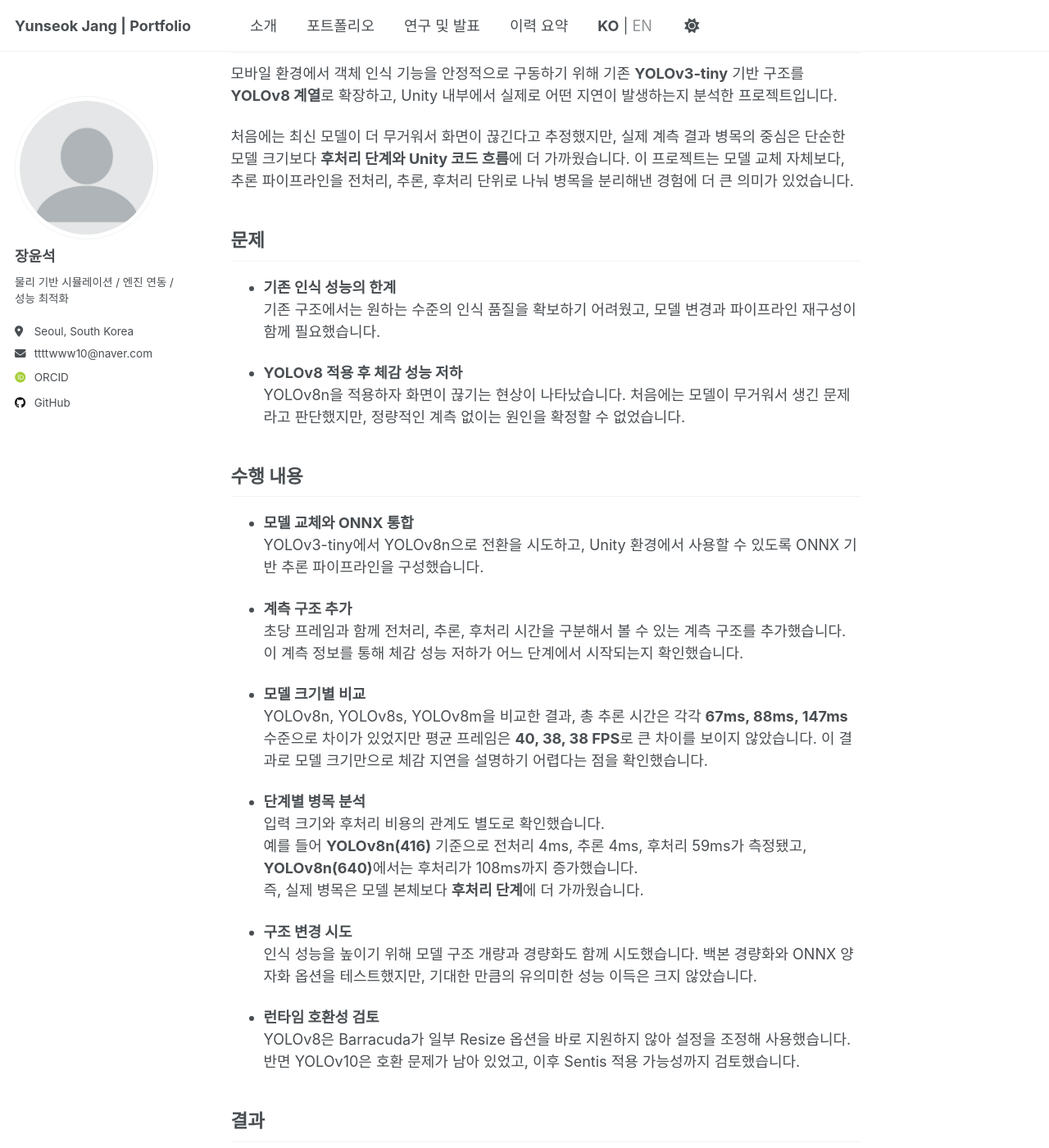
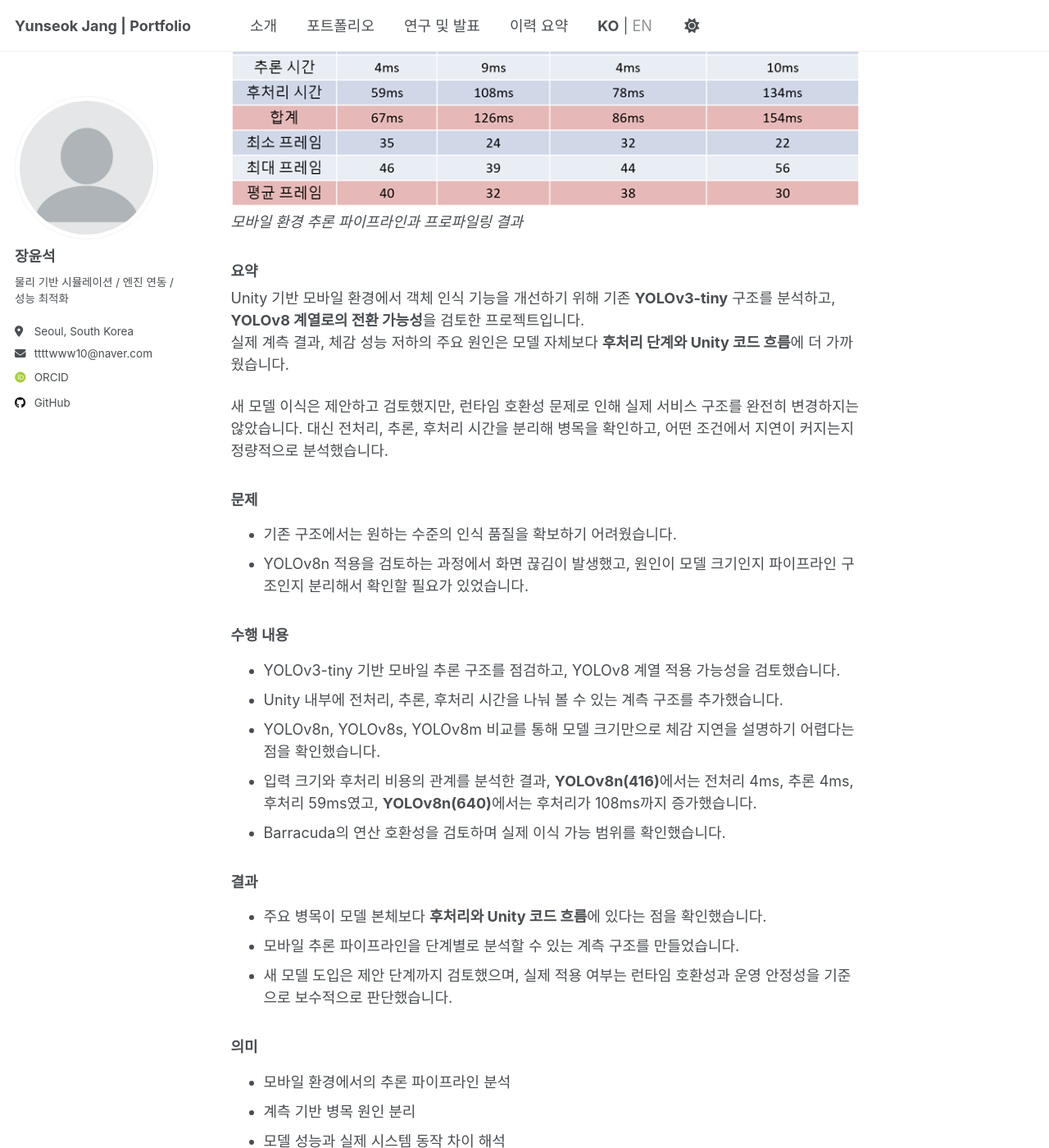
Before and after one commit to dodogcat/dodogcat.github.io, a Jekyll site: the page built from _portfolio/2-mobile-optimization.md, in a window 1280 px wide and 1400 px high, scrolled down 350 px. Shown: the whole window at 82% size. Built offline with Jekyll 4.4.1, drawn with Linux system fonts in a browser that asks for light colours; some web fonts are replaced; some of the changed text lies outside the part shown.

Commit message:
Shorten mobile optimization portfolio summary

```diff
--- a/_portfolio/2-mobile-optimization.md
+++ b/_portfolio/2-mobile-optimization.md
@@ -1,6 +1,6 @@
 ---
 title: "모바일 객체 인식 파이프라인 분석"
-excerpt: "YOLOv3-tiny에서 YOLOv8 계열로 전환을 시도하며, Unity 기반 모바일 환경에서 추론 병목을 단계별로 분석한 프로젝트입니다.<br/><img src='/images/notion4.png'>"
+excerpt: "Unity 기반 모바일 환경에서 객체 인식 파이프라인의 병목을 분석하고, 모델 전환 가능성을 검토한 프로젝트입니다.<br/><img src='/images/notion4.png'>"
 collection: portfolio
 category: ai
 tags:
@@ -9,7 +9,6 @@ tags:
   - Unity
   - YOLO
   - 성능 분석
-  - 모바일 추론
 ---
 
 **기간**: 2024.09 - 2024.12
@@ -17,57 +16,38 @@ tags:
 **기술 스택**: Unity, C#, ONNX, Barracuda, YOLOv3-tiny, YOLOv8, Xcode Instruments, iPad / 모바일 환경
 **코드**: 비공개 저장소, 요청 시 설명 가능
 
-## 개요
-
-모바일 환경에서 객체 인식 기능을 안정적으로 구동하기 위해 기존 **YOLOv3-tiny** 기반 구조를 **YOLOv8 계열**로 확장하고, Unity 내부에서 실제로 어떤 지연이 발생하는지 분석한 프로젝트입니다.
-
-처음에는 최신 모델이 더 무거워서 화면이 끊긴다고 추정했지만, 실제 계측 결과 병목의 중심은 단순한 모델 크기보다 **후처리 단계와 Unity 코드 흐름**에 더 가까웠습니다. 이 프로젝트는 모델 교체 자체보다, 추론 파이프라인을 전처리, 추론, 후처리 단위로 나눠 병목을 분리해낸 경험에 더 큰 의미가 있었습니다.
-
-## 문제
-
-- **기존 인식 성능의 한계**
-  기존 구조에서는 원하는 수준의 인식 품질을 확보하기 어려웠고, 모델 변경과 파이프라인 재구성이 함께 필요했습니다.
-
-- **YOLOv8 적용 후 체감 성능 저하**
-  YOLOv8n을 적용하자 화면이 끊기는 현상이 나타났습니다. 처음에는 모델이 무거워서 생긴 문제라고 판단했지만, 정량적인 계측 없이는 원인을 확정할 수 없었습니다.
-
-## 수행 내용
-
-- **모델 교체와 ONNX 통합**
-  YOLOv3-tiny에서 YOLOv8n으로 전환을 시도하고, Unity 환경에서 사용할 수 있도록 ONNX 기반 추론 파이프라인을 구성했습니다.
-
-- **계측 구조 추가**
-  초당 프레임과 함께 전처리, 추론, 후처리 시간을 구분해서 볼 수 있는 계측 구조를 추가했습니다. 이 계측 정보를 통해 체감 성능 저하가 어느 단계에서 시작되는지 확인했습니다.
-
-- **모델 크기별 비교**
-  YOLOv8n, YOLOv8s, YOLOv8m을 비교한 결과, 총 추론 시간은 각각 **67ms, 88ms, 147ms** 수준으로 차이가 있었지만 평균 프레임은 **40, 38, 38 FPS**로 큰 차이를 보이지 않았습니다. 이 결과로 모델 크기만으로 체감 지연을 설명하기 어렵다는 점을 확인했습니다.
-
-- **단계별 병목 분석**
-  입력 크기와 후처리 비용의 관계도 별도로 확인했습니다.
-  예를 들어 **YOLOv8n(416)** 기준으로 전처리 4ms, 추론 4ms, 후처리 59ms가 측정됐고, **YOLOv8n(640)**에서는 후처리가 108ms까지 증가했습니다.
-  즉, 실제 병목은 모델 본체보다 **후처리 단계**에 더 가까웠습니다.
-
-- **구조 변경 시도**
-  인식 성능을 높이기 위해 모델 구조 개량과 경량화도 함께 시도했습니다. 백본 경량화와 ONNX 양자화 옵션을 테스트했지만, 기대한 만큼의 유의미한 성능 이득은 크지 않았습니다.
-
-- **런타임 호환성 검토**
-  YOLOv8은 Barracuda가 일부 Resize 옵션을 바로 지원하지 않아 설정을 조정해 사용했습니다. 반면 YOLOv10은 호환 문제가 남아 있었고, 이후 Sentis 적용 가능성까지 검토했습니다.
-
-## 결과
-
-- 모델 크기 증가 자체보다 **후처리와 Unity 코드 흐름**이 주요 병목이라는 점을 확인했습니다.
-- 입력 해상도가 커질수록 후처리 비용이 급격히 증가한다는 점을 정량적으로 확인했습니다.
-- Unity 기반 모바일 추론 파이프라인을 전처리, 추론, 후처리 단위로 나눠 반복 분석할 수 있는 구조를 만들었습니다.
-- “더 가벼운 모델을 쓰면 해결된다”는 단순한 가설보다, 실제 코드와 파이프라인을 먼저 봐야 한다는 결론을 얻었습니다.
-
-## 의미
-
-이 프로젝트는 다음 역량과 연결됩니다.
-
-- Unity 기반 온디바이스 추론 파이프라인 구축
-- 계측 도구를 통한 병목 원인 분리
-- 모델 성능과 실제 시스템 동작 사이의 차이 분석
-- 런타임 호환성과 후처리 비용을 함께 고려한 최적화 판단
-
 ![모바일 환경 추론 파이프라인](/images/notion5.png)
 *모바일 환경 추론 파이프라인과 프로파일링 결과*
+
+### 요약
+
+Unity 기반 모바일 환경에서 객체 인식 기능을 개선하기 위해 기존 **YOLOv3-tiny** 구조를 분석하고, **YOLOv8 계열로의 전환 가능성**을 검토한 프로젝트입니다.
+실제 계측 결과, 체감 성능 저하의 주요 원인은 모델 자체보다 **후처리 단계와 Unity 코드 흐름**에 더 가까웠습니다.
+
+새 모델 이식은 제안하고 검토했지만, 런타임 호환성 문제로 인해 실제 서비스 구조를 완전히 변경하지는 않았습니다. 대신 전처리, 추론, 후처리 시간을 분리해 병목을 확인하고, 어떤 조건에서 지연이 커지는지 정량적으로 분석했습니다.
+
+### 문제
+
+- 기존 구조에서는 원하는 수준의 인식 품질을 확보하기 어려웠습니다.
+- YOLOv8n 적용을 검토하는 과정에서 화면 끊김이 발생했고, 원인이 모델 크기인지 파이프라인 구조인지 분리해서 확인할 필요가 있었습니다.
+
+### 수행 내용
+
+- YOLOv3-tiny 기반 모바일 추론 구조를 점검하고, YOLOv8 계열 적용 가능성을 검토했습니다.
+- Unity 내부에 전처리, 추론, 후처리 시간을 나눠 볼 수 있는 계측 구조를 추가했습니다.
+- YOLOv8n, YOLOv8s, YOLOv8m 비교를 통해 모델 크기만으로 체감 지연을 설명하기 어렵다는 점을 확인했습니다.
+- 입력 크기와 후처리 비용의 관계를 분석한 결과, **YOLOv8n(416)**에서는 전처리 4ms, 추론 4ms, 후처리 59ms였고, **YOLOv8n(640)**에서는 후처리가 108ms까지 증가했습니다.
+- Barracuda의 연산 호환성을 검토하며 실제 이식 가능 범위를 확인했습니다.
+
+### 결과
+
+- 주요 병목이 모델 본체보다 **후처리와 Unity 코드 흐름**에 있다는 점을 확인했습니다.
+- 모바일 추론 파이프라인을 단계별로 분석할 수 있는 계측 구조를 만들었습니다.
+- 새 모델 도입은 제안 단계까지 검토했으며, 실제 적용 여부는 런타임 호환성과 운영 안정성을 기준으로 보수적으로 판단했습니다.
+
+### 의미
+
+- 모바일 환경에서의 추론 파이프라인 분석
+- 계측 기반 병목 원인 분리
+- 모델 성능과 실제 시스템 동작 차이 해석
+- 런타임 호환성을 고려한 기술 판단
```
